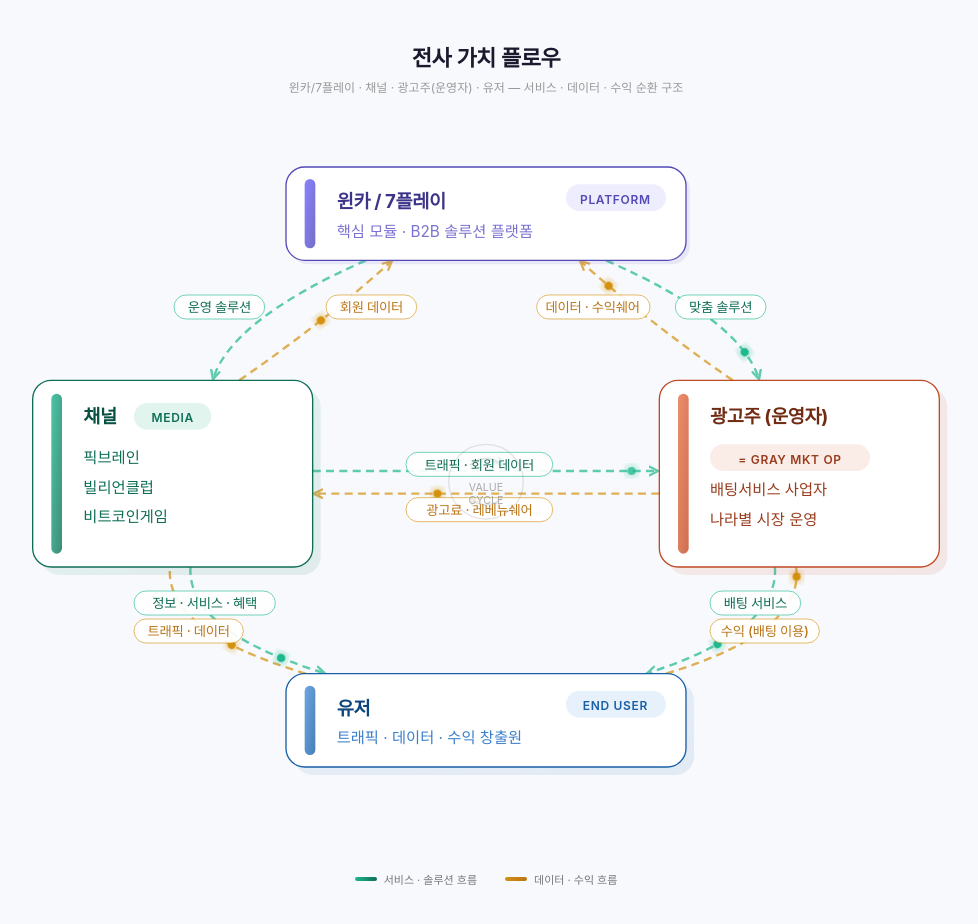
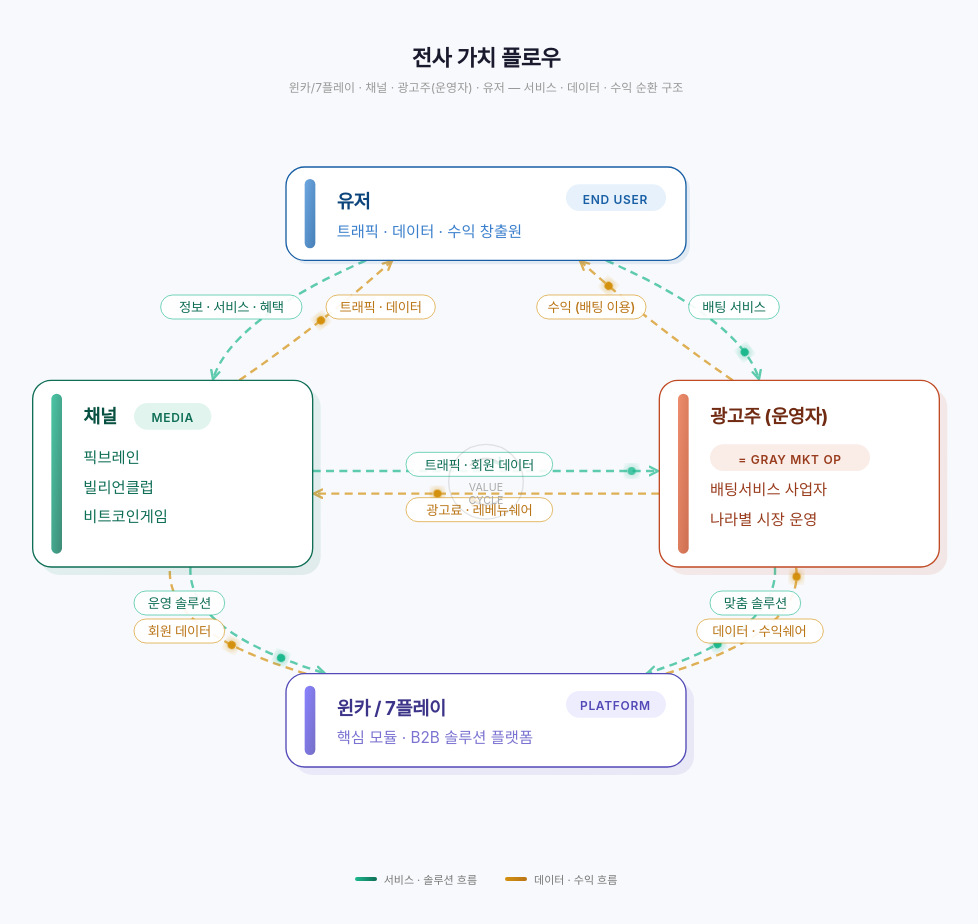
Before and after one commit to ianlee2026/winka-value-flow, a plain HTML site: page index.html in a window 1280 px wide. Shown: the whole page, without its empty margins (154-1132 px from the left). Drawn offline with Linux system fonts and the light colour scheme.

Commit message:
Swap user and winca positions

```diff
--- a/index.html
+++ b/index.html
@@ -237,17 +237,17 @@
     <circle r="3" fill="#D4910F" filter="url(#glowAmber)" class="particle" style="offset-path:path('M 495 410 Q 610 375 590 320'); animation-delay:0.3s"/>
 
     <!-- ===== LABELS on lines ===== -->
-    <!-- 윈카 ↔ 채널 -->
-    <rect x="126" y="126" width="68" height="18" rx="9" fill="#fff" stroke="#1DB88E" stroke-width="0.5" class="label-bg"/>
-    <text x="160" y="139" text-anchor="middle" class="label-text" fill="#0F6E56">운영 솔루션</text>
-    <rect x="240" y="126" width="68" height="18" rx="9" fill="#fff" stroke="#D4910F" stroke-width="0.5" class="label-bg"/>
-    <text x="274" y="139" text-anchor="middle" class="label-text" fill="#BA7517">회원 데이터</text>
+    <!-- 유저 ↔ 채널 (top-left) -->
+    <rect x="116" y="126" width="106" height="18" rx="9" fill="#fff" stroke="#1DB88E" stroke-width="0.5" class="label-bg"/>
+    <text x="169" y="139" text-anchor="middle" class="label-text" fill="#0F6E56">정보 · 서비스 · 혜택</text>
+    <rect x="240" y="126" width="82" height="18" rx="9" fill="#fff" stroke="#D4910F" stroke-width="0.5" class="label-bg"/>
+    <text x="281" y="139" text-anchor="middle" class="label-text" fill="#BA7517">트래픽 · 데이터</text>
 
-    <!-- 윈카 ↔ 광고주 -->
-    <rect x="502" y="126" width="68" height="18" rx="9" fill="#fff" stroke="#1DB88E" stroke-width="0.5" class="label-bg"/>
-    <text x="536" y="139" text-anchor="middle" class="label-text" fill="#0F6E56">맞춤 솔루션</text>
-    <rect x="398" y="126" width="85" height="18" rx="9" fill="#fff" stroke="#D4910F" stroke-width="0.5" class="label-bg"/>
-    <text x="440" y="139" text-anchor="middle" class="label-text" fill="#BA7517">데이터 · 수익쉐어</text>
+    <!-- 유저 ↔ 광고주 (top-right) -->
+    <rect x="512" y="126" width="68" height="18" rx="9" fill="#fff" stroke="#1DB88E" stroke-width="0.5" class="label-bg"/>
+    <text x="546" y="139" text-anchor="middle" class="label-text" fill="#0F6E56">배팅 서비스</text>
+    <rect x="398" y="126" width="82" height="18" rx="9" fill="#fff" stroke="#D4910F" stroke-width="0.5" class="label-bg"/>
+    <text x="439" y="139" text-anchor="middle" class="label-text" fill="#BA7517">수익 (배팅 이용)</text>
 
     <!-- 채널 ↔ 광고주 -->
     <rect x="300" y="244" width="110" height="18" rx="9" fill="#fff" stroke="#1DB88E" stroke-width="0.5" class="label-bg"/>
@@ -255,30 +255,30 @@
     <rect x="300" y="278" width="110" height="18" rx="9" fill="#fff" stroke="#D4910F" stroke-width="0.5" class="label-bg"/>
     <text x="355" y="291" text-anchor="middle" class="label-text" fill="#BA7517">광고료 · 레베뉴쉐어</text>
 
-    <!-- 채널 ↔ 유저 -->
-    <rect x="96" y="348" width="106" height="18" rx="9" fill="#fff" stroke="#1DB88E" stroke-width="0.5" class="label-bg"/>
-    <text x="149" y="361" text-anchor="middle" class="label-text" fill="#0F6E56">정보 · 서비스 · 혜택</text>
-    <rect x="96" y="369" width="82" height="18" rx="9" fill="#fff" stroke="#D4910F" stroke-width="0.5" class="label-bg"/>
-    <text x="137" y="382" text-anchor="middle" class="label-text" fill="#BA7517">트래픽 · 데이터</text>
+    <!-- 채널 ↔ 윈카 (bottom-left) -->
+    <rect x="96" y="348" width="68" height="18" rx="9" fill="#fff" stroke="#1DB88E" stroke-width="0.5" class="label-bg"/>
+    <text x="130" y="361" text-anchor="middle" class="label-text" fill="#0F6E56">운영 솔루션</text>
+    <rect x="96" y="369" width="68" height="18" rx="9" fill="#fff" stroke="#D4910F" stroke-width="0.5" class="label-bg"/>
+    <text x="130" y="382" text-anchor="middle" class="label-text" fill="#BA7517">회원 데이터</text>
 
-    <!-- 광고주 ↔ 유저 -->
+    <!-- 광고주 ↔ 윈카 (bottom-right) -->
     <rect x="528" y="348" width="68" height="18" rx="9" fill="#fff" stroke="#1DB88E" stroke-width="0.5" class="label-bg"/>
-    <text x="562" y="361" text-anchor="middle" class="label-text" fill="#0F6E56">배팅 서비스</text>
-    <rect x="528" y="369" width="82" height="18" rx="9" fill="#fff" stroke="#D4910F" stroke-width="0.5" class="label-bg"/>
-    <text x="569" y="382" text-anchor="middle" class="label-text" fill="#BA7517">수익 (배팅 이용)</text>
+    <text x="562" y="361" text-anchor="middle" class="label-text" fill="#0F6E56">맞춤 솔루션</text>
+    <rect x="518" y="369" width="95" height="18" rx="9" fill="#fff" stroke="#D4910F" stroke-width="0.5" class="label-bg"/>
+    <text x="565" y="382" text-anchor="middle" class="label-text" fill="#BA7517">데이터 · 수익쉐어</text>
 
     <!-- ===== NODES ===== -->
 
-    <!-- 윈카 / 7플레이 -->
-    <g class="node-group" data-tip="핵심 모듈을 개발·개선하여\n채널에 운영 솔루션을,\n광고주에 나라별 맞춤 솔루션을 제공">
-      <ellipse cx="360" cy="65" rx="4" ry="4" fill="url(#gPurple)" class="pulse-ring"/>
-      <rect x="210" y="30" width="300" height="70" rx="14" fill="url(#gPurple)" opacity="0.12" class="node-shadow" transform="translate(3,3)"/>
-      <rect x="210" y="30" width="300" height="70" rx="14" fill="#fff" stroke="#534AB7" stroke-width="1" class="node-card"/>
-      <rect x="224" y="39" width="8" height="52" rx="4" fill="url(#gPurple)" opacity="0.8"/>
-      <text x="248" y="56" class="th" fill="#3C3489" dominant-baseline="central">윈카 / 7플레이</text>
-      <text x="248" y="78" class="ts" fill="#7B73D1" dominant-baseline="central">핵심 모듈 · B2B 솔루션 플랫폼</text>
-      <rect x="420" y="43" width="75" height="20" rx="10" fill="#EEEDFE"/>
-      <text x="457" y="54" text-anchor="middle" class="badge" fill="#534AB7" dominant-baseline="central">PLATFORM</text>
+    <!-- 유저 (TOP) -->
+    <g class="node-group" data-tip="서비스의 최종 소비자\n채널에 트래픽·데이터 제공\n광고주에 배팅 수익 제공">
+      <ellipse cx="360" cy="65" rx="4" ry="4" fill="url(#gBlue)" class="pulse-ring"/>
+      <rect x="210" y="30" width="300" height="70" rx="14" fill="url(#gBlue)" opacity="0.12" class="node-shadow" transform="translate(3,3)"/>
+      <rect x="210" y="30" width="300" height="70" rx="14" fill="#fff" stroke="#185FA5" stroke-width="1" class="node-card"/>
+      <rect x="224" y="39" width="8" height="52" rx="4" fill="url(#gBlue)" opacity="0.8"/>
+      <text x="248" y="56" class="th" fill="#0C447C" dominant-baseline="central">유저</text>
+      <text x="248" y="78" class="ts" fill="#3A7FCC" dominant-baseline="central">트래픽 · 데이터 · 수익 창출원</text>
+      <rect x="420" y="43" width="75" height="20" rx="10" fill="#E6F1FB"/>
+      <text x="457" y="54" text-anchor="middle" class="badge" fill="#185FA5" dominant-baseline="central">END USER</text>
     </g>
 
     <!-- 채널 -->
@@ -308,16 +308,16 @@
       <text x="528" y="294" class="ts" fill="#993C1D" dominant-baseline="central">나라별 시장 운영</text>
     </g>
 
-    <!-- 유저 -->
-    <g class="node-group" data-tip="서비스의 최종 소비자\n채널에 트래픽·데이터 제공\n광고주에 배팅 수익 제공">
-      <ellipse cx="360" cy="440" rx="4" ry="4" fill="url(#gBlue)" class="pulse-ring"/>
-      <rect x="213" y="413" width="300" height="70" rx="14" fill="url(#gBlue)" opacity="0.12" class="node-shadow" transform="translate(3,3)"/>
-      <rect x="210" y="410" width="300" height="70" rx="14" fill="#fff" stroke="#185FA5" stroke-width="1" class="node-card"/>
-      <rect x="224" y="419" width="8" height="52" rx="4" fill="url(#gBlue)" opacity="0.8"/>
-      <text x="248" y="436" class="th" fill="#0C447C" dominant-baseline="central">유저</text>
-      <text x="248" y="458" class="ts" fill="#3A7FCC" dominant-baseline="central">트래픽 · 데이터 · 수익 창출원</text>
-      <rect x="420" y="423" width="75" height="20" rx="10" fill="#E6F1FB"/>
-      <text x="457" y="434" text-anchor="middle" class="badge" fill="#185FA5" dominant-baseline="central">END USER</text>
+    <!-- 윈카 / 7플레이 (BOTTOM) -->
+    <g class="node-group" data-tip="핵심 모듈을 개발·개선하여\n채널에 운영 솔루션을,\n광고주에 나라별 맞춤 솔루션을 제공">
+      <ellipse cx="360" cy="440" rx="4" ry="4" fill="url(#gPurple)" class="pulse-ring"/>
+      <rect x="213" y="413" width="300" height="70" rx="14" fill="url(#gPurple)" opacity="0.12" class="node-shadow" transform="translate(3,3)"/>
+      <rect x="210" y="410" width="300" height="70" rx="14" fill="#fff" stroke="#534AB7" stroke-width="1" class="node-card"/>
+      <rect x="224" y="419" width="8" height="52" rx="4" fill="url(#gPurple)" opacity="0.8"/>
+      <text x="248" y="436" class="th" fill="#3C3489" dominant-baseline="central">윈카 / 7플레이</text>
+      <text x="248" y="458" class="ts" fill="#7B73D1" dominant-baseline="central">핵심 모듈 · B2B 솔루션 플랫폼</text>
+      <rect x="420" y="423" width="75" height="20" rx="10" fill="#EEEDFE"/>
+      <text x="457" y="434" text-anchor="middle" class="badge" fill="#534AB7" dominant-baseline="central">PLATFORM</text>
     </g>
 
     <!-- ===== Center cycle icon ===== -->
```
